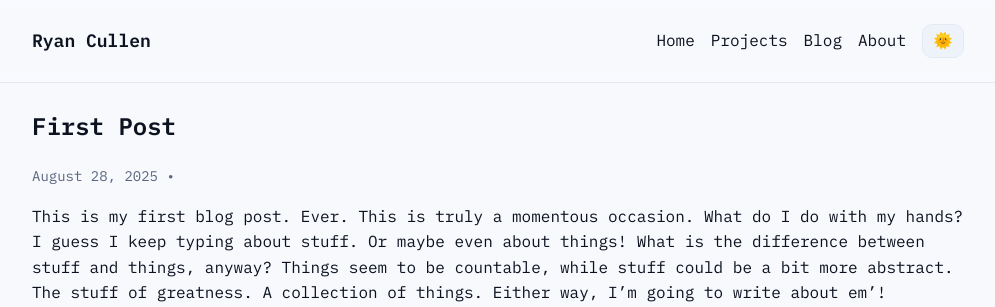
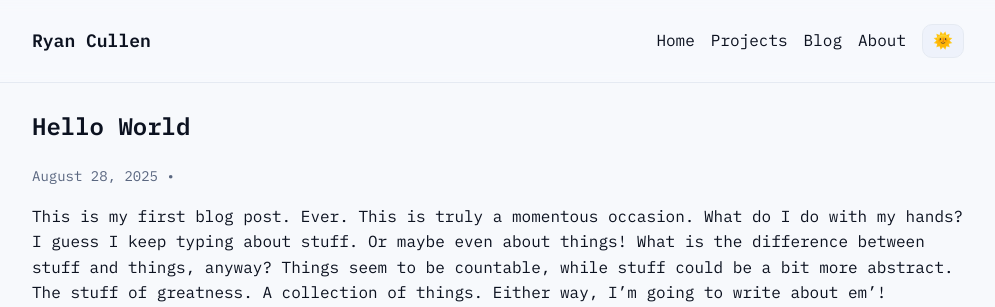
Before and after one commit to ryantcullen/ryantcullen.github.io, a Jekyll site: the page built from _posts/2025-08-28-first-post.md, in a window 1280 px wide. Shown: the top 307 px of the page, without its empty margins (142-1137 px from the left). Built offline with Jekyll 4.4.1, drawn with Linux system fonts in a browser that asks for light colours.

Commit message:
Update 2025-08-28-first-post.md

```diff
--- a/_posts/2025-08-28-first-post.md
+++ b/_posts/2025-08-28-first-post.md
@@ -1,5 +1,5 @@
 ---
-title: First Post
+title: Hello World
 ---
 
 This is my first blog post. Ever. This is truly a momentous occasion. What do I do with my hands? I guess I keep typing about stuff. Or maybe even about things! What is the difference between stuff and things, anyway? Things seem to be countable, while stuff could be a bit more abstract. The stuff of greatness. A collection of things. Either way, I'm going to write about em'!
```
